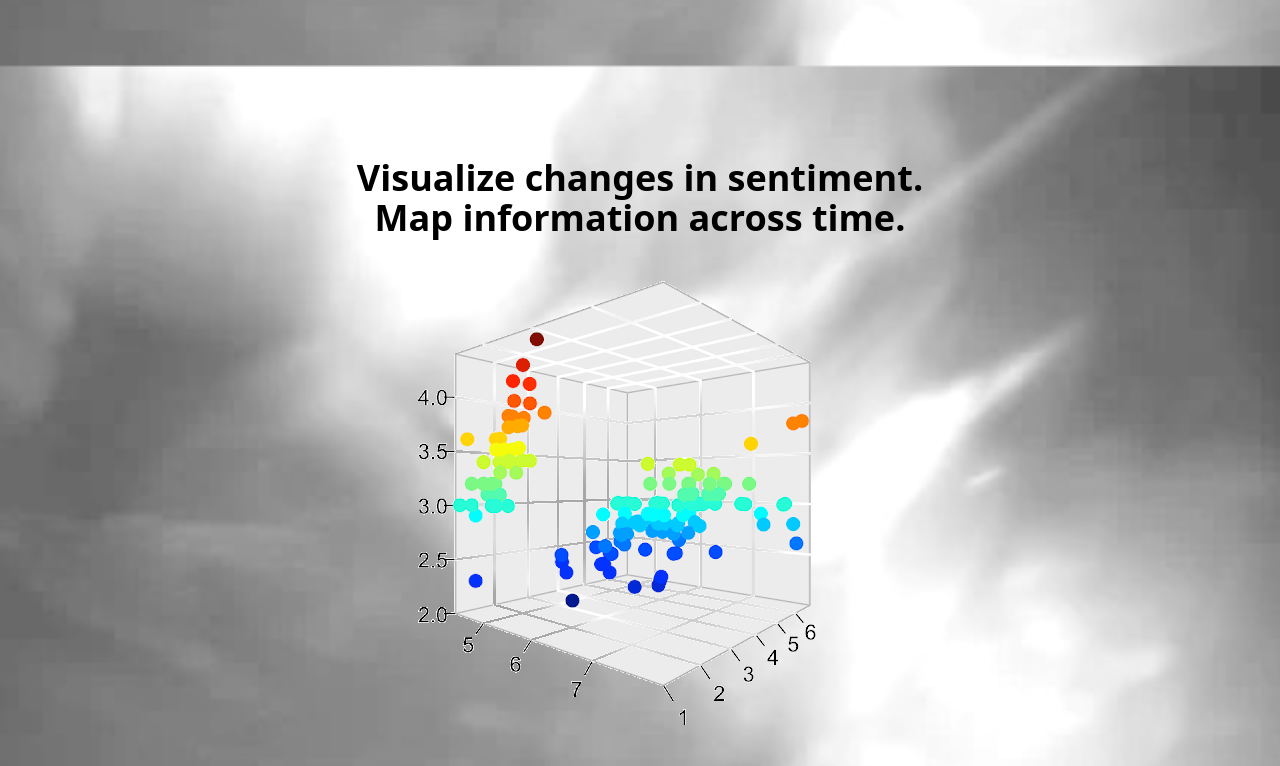
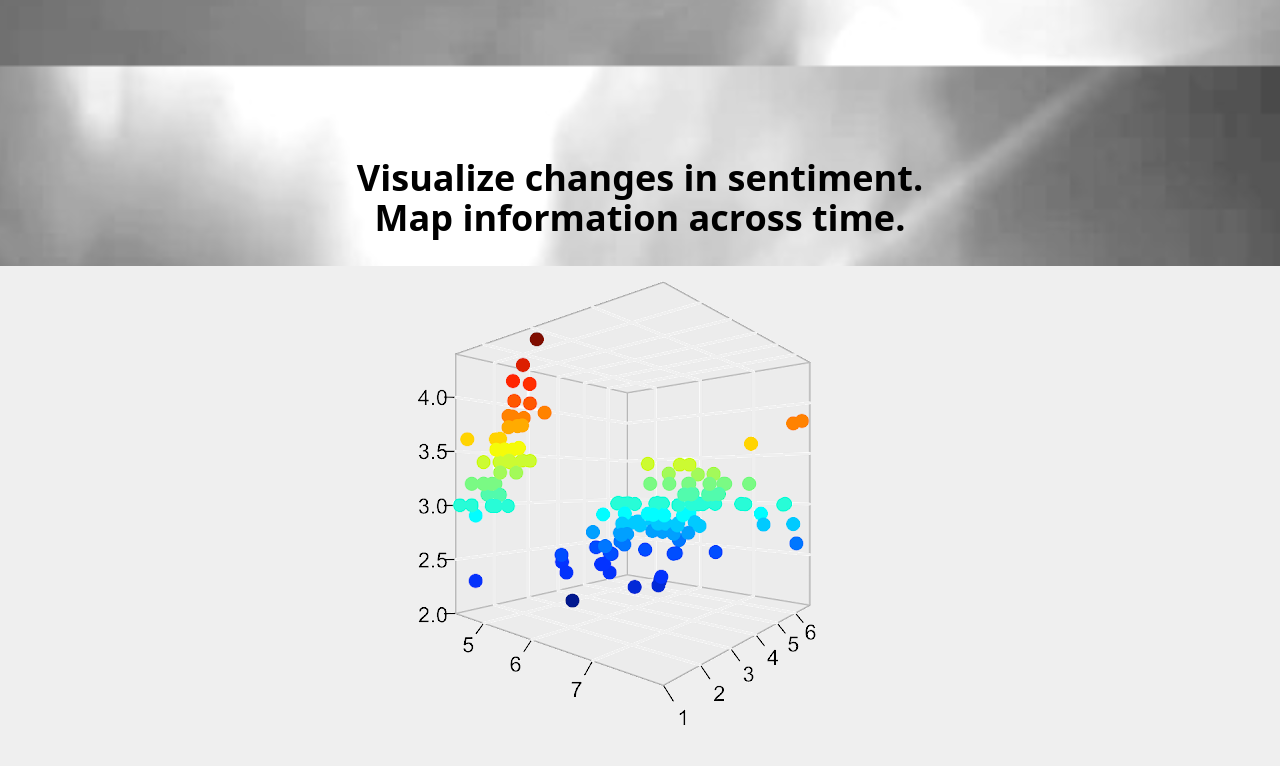
Before and after one commit to shafqatdeveloper/zimuth, a React (Vite) app: page /about-us in a window 1280 px wide. Shown: the part 734-1500 px from the top of the page. Built offline with nearby package versions, Linux system fonts and the light colour scheme.

Commit message:
sticky bg imag

```diff
--- a/src/Pages/About/About.jsx
+++ b/src/Pages/About/About.jsx
@@ -11,7 +11,7 @@ const About = () => {
       <div className="w-full">
         <AboutCarousel />
       </div>
-      <div className="w-full flex flex-col items-center justify-center text-darkBlack ">
+      <div className="w-full flex flex-col items-center justify-center bg-darkWhite text-darkBlack dark:bg-darkBlack dark:text-darkWhite">
         {/* Images Section */}
         <div className="w-full flex flex-col items-center  justify-center">
           <div className="w-3/4 rounded-b-xl flex items-center justify-center">
```
